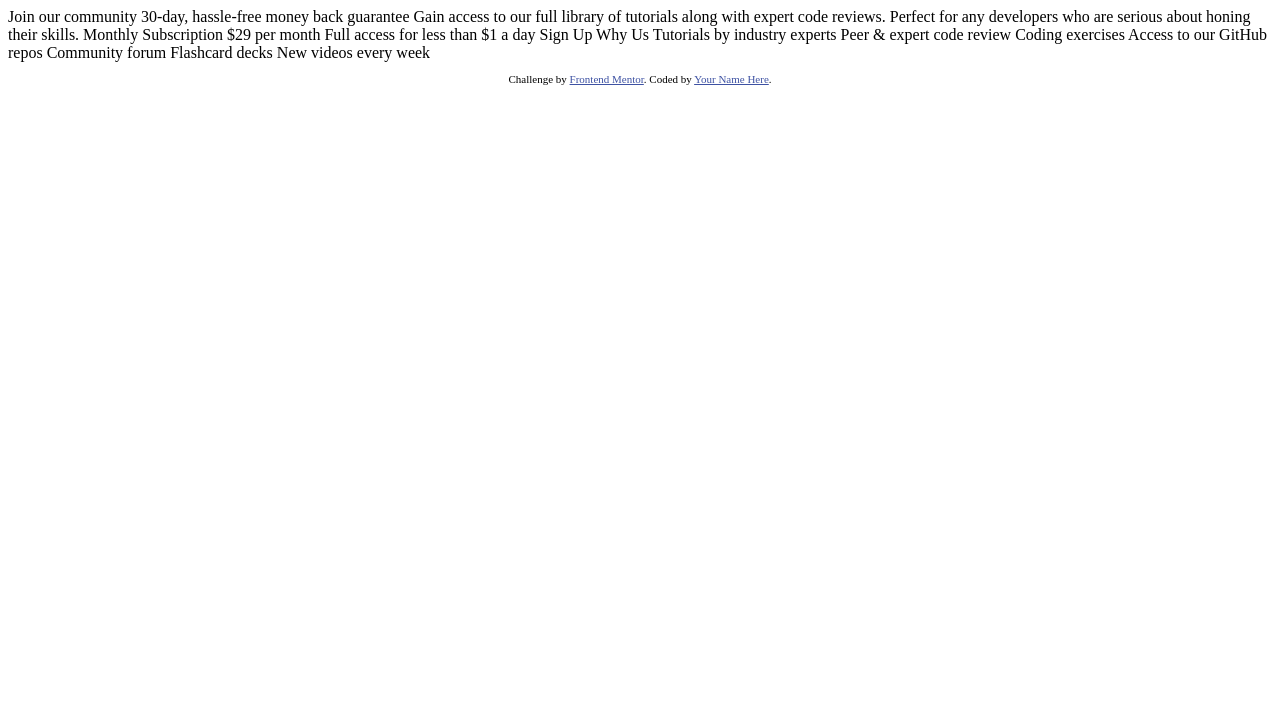
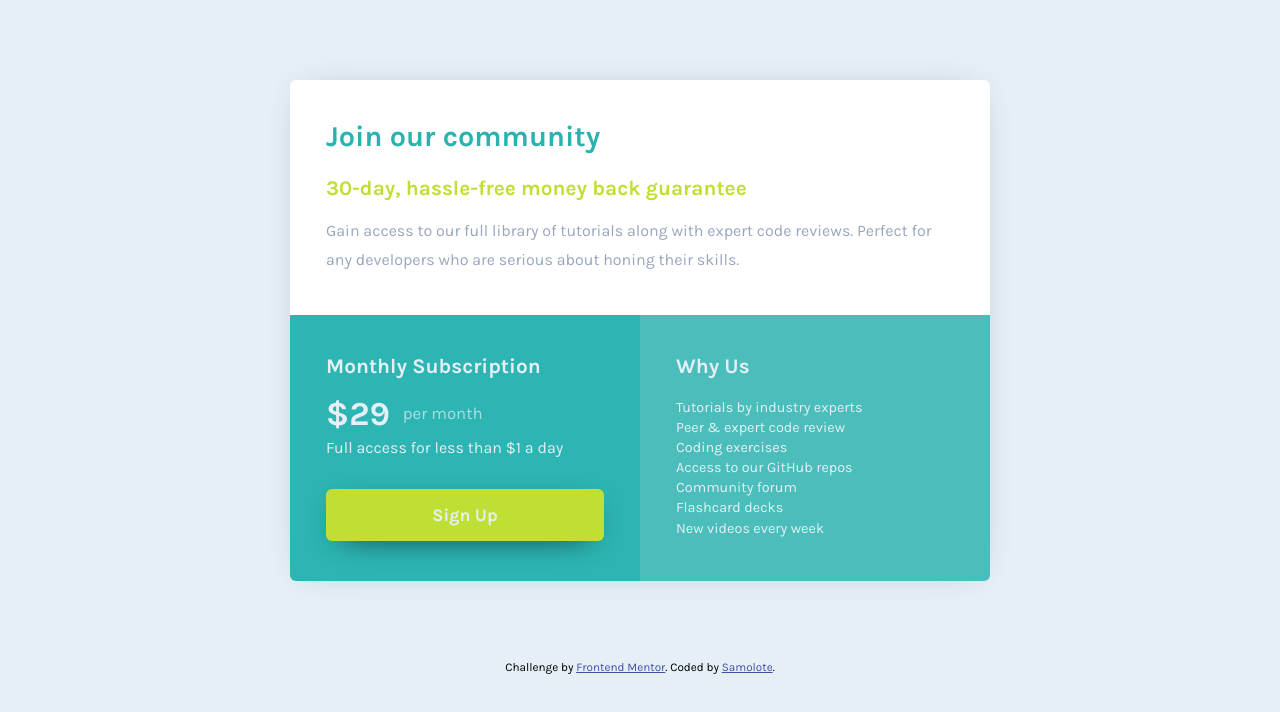
Before and after one commit to Samolote/single-price-grid-component-frontendmentor, a plain HTML site: page index.html in a window 1280 px wide. Drawn offline with Linux system fonts and the light colour scheme.

Commit message:
Finished task.

```diff
--- a/index.html
+++ b/index.html
@@ -1,49 +1,49 @@
 <!DOCTYPE html>
 <html lang="en">
 	<head>
-  <meta charset="UTF-8">
-  <meta name="viewport" content="width=device-width, initial-scale=1.0"> <!-- displays site properly based on user's device -->
-
-  <link rel="icon" type="image/png" sizes="32x32" href="./assets/favicon-32x32.png">
-
+		<meta charset="UTF-8" />
+		<meta name="viewport" content="width=device-width, initial-scale=1.0" />
+		<link rel="icon" type="image/png" sizes="32x32" href="./assets/favicon-32x32.png" />
+		<link
+			href="https://fonts.googleapis.com/css2?family=Karla:wght@400;700&display=swap"
+			rel="stylesheet"
+		/>
+		<link rel="stylesheet" href="normalize.css" />
+		<link rel="stylesheet" href="styles.css" />
 		<title>Frontend Mentor | Single Price Grid Component</title>
-
-  <!-- Feel free to remove these styles or customise in your own stylesheet 👍 -->
-  <style>
-    .attribution { font-size: 11px; text-align: center; }
-    .attribution a { color: hsl(228, 45%, 44%); }
-  </style>
 	</head>
 	<body>
-  Join our community
-
-  30-day, hassle-free money back guarantee
-
-  Gain access to our full library of tutorials along with expert code reviews.
-  Perfect for any developers who are serious about honing their skills.
-
-  Monthly Subscription
-
-  &dollar;29 per month
-
-  Full access for less than &dollar;1 a day
-
-  Sign Up
-
-  Why Us
-
-  Tutorials by industry experts
-  Peer &amp; expert code review
-  Coding exercises
-  Access to our GitHub repos
-  Community forum
-  Flashcard decks
-  New videos every week
-
-  <footer>
+		<main class="price-grid">
+			<header class="price-header">
+				<h1 class="price-header__title">Join our community</h1>
+				<h2 class="price-header__subtitle">30-day, hassle-free money back guarantee</h2>
+				<p class="price-header__description">
+					Gain access to our full library of tutorials along with expert code reviews. Perfect for
+					any developers who are serious about honing their skills.
+				</p>
+			</header>
+			<section class="subscription">
+				<h2 class="subscription__title">Monthly Subscription</h2>
+				<p class="subscription__price">&dollar;29 <span class="subscription__interval">per month</span></p>
+				<p class="subscription__description">Full access for less than &dollar;1 a day</p>
+				<a class="subscription__sign-up" href="#registration-page-at-certain-destination">Sign Up</a>
+			</section>
+			<section class="perks">
+				<h2 class="perks__title">Why Us</h2>
+				<ul class="perks__list">
+					<li class="perks__perk">Tutorials by industry experts</li>
+					<li class="perks__perk">Peer &amp; expert code review</li>
+					<li class="perks__perk">Coding exercises</li>
+					<li class="perks__perk">Access to our GitHub repos</li>
+					<li class="perks__perk">Community forum</li>
+					<li class="perks__perk">Flashcard decks</li>
+					<li class="perks__perk">New videos every week</li>
+				</ul>
+			</section>
+		</main>
+		<footer class="footer">
 			<p class="attribution">
-      Challenge by <a href="https://www.frontendmentor.io?ref=challenge" target="_blank">Frontend Mentor</a>.
-      Coded by <a href="#">Your Name Here</a>.
+				Challenge by <a	class="attribution__anchor"	href="https://www.frontendmentor.io?ref=challenge" target="_blank">Frontend Mentor</a>. Coded by <a class="attribution__anchor" href="https://github.com/Samolote" target="_blank">Samolote</a>.
 			</p>
 		</footer>
   </body>
--- /dev/null
+++ b/styles.css
@@ -0,0 +1,171 @@
+:root {
+	--dark-cyan: hsl(179, 61%, 44%);
+	--cyan: hsl(179, 62%, 43%);
+	--light-cyan: hsl(179, 47%, 52%);
+	--bright-yellow: hsl(71, 73%, 54%);
+
+	--white: hsl(0, 100%, 100%);
+	--light-gray: hsl(204, 43%, 93%);
+	--grayish-blue: hsl(218, 22%, 67%);
+	--black: hsl(0, 0%, 0%);
+}
+
+*,
+*::before,
+*::after {
+	box-sizing: border-box;
+}
+
+html {
+	font-size: 13px;
+	font-family: 'Karla', sans-serif;
+}
+
+body {
+	background-color: var(--light-gray);
+}
+
+.price-grid {
+	display: grid;
+	grid-template-columns: minmax(min-content, 1fr);
+	grid-template-areas:
+		'price-header'
+		'subscription'
+		'perks';
+	margin: 5rem 2.5rem;
+	border-radius: 6px;
+	overflow: hidden;
+	box-shadow: 0 0 2rem -1rem var(--grayish-blue);
+}
+
+.price-header {
+	grid-area: price-header;
+	padding: 2.5rem 2.25rem;
+	background-color: var(--white);
+}
+
+.price-header__title {
+	margin: 0 0 1.5rem;
+	font-size: 1.8em;
+	font-weight: 700;
+	color: var(--cyan);
+}
+
+.price-header__subtitle {
+	margin: 0 0 1rem;
+	font-size: 1.3em;
+	color: var(--bright-yellow);
+}
+
+.price-header__description {
+	margin: 0;
+	line-height: 1.8;
+	color: var(--grayish-blue);
+}
+
+.subscription {
+	grid-area: subscription;
+	padding: 2.5rem 2.25rem 2.25rem;
+	background-color: var(--dark-cyan);
+	color: var(--light-gray);
+}
+
+.subscription__title {
+	margin: 0 0 1rem;
+	font-size: 1.3em;
+}
+
+.subscription__price {
+	display: flex;
+	margin: 0 0 0.35rem;
+	font-size: 2.1em;
+	font-weight: 700;
+}
+
+.subscription__interval {
+	align-self: center;
+	margin-left: 0.8rem;
+	font-size: 0.5em;
+	font-weight: 400;
+	opacity: 0.7;
+}
+
+.subscription__description {
+	margin: 0 0 2rem;
+}
+
+.subscription__sign-up {
+	display: block;
+	margin: 0 auto;
+	padding: 1rem;
+	border-radius: 6px;
+	max-width: 350px;
+	background-color: var(--bright-yellow);
+	font-size: 1.1em;
+	font-weight: 700;
+	text-decoration: none;
+	text-align: center;
+	color: var(--light-gray);
+	box-shadow: 0 0.5rem 2rem -1rem var(--black);
+}
+
+.perks {
+	grid-area: perks;
+	padding: 2.5rem 2.25rem 2.25rem;
+	background-color: var(--light-cyan);
+	color: var(--light-gray);
+}
+
+.perks__title {
+	margin: 0 0 1.2rem;
+	font-size: 1.3em;
+}
+
+.perks__list {
+	margin: 0;
+	padding-left: 0;
+	list-style: none;
+}
+
+.perks__perk {
+	font-size: 0.9em;
+	line-height: 1.4;
+}
+
+.footer {
+	margin-top: 5rem;
+}
+
+.attribution {
+	font-size: 0.733em;
+	text-align: center;
+}
+
+.attribution__anchor {
+	color: hsl(228, 45%, 44%);
+}
+
+@media (min-width: 500px) {
+	html {
+		font-size: 16px;
+	}
+}
+
+@media (min-width: 800px) {
+	.price-grid {
+		grid-template-columns: repeat(2, minmax(min-content, 1fr));
+		grid-template-areas:
+			'price-header price-header'
+			'subscription perks';
+		margin: 5rem auto;
+		max-width: 700px;
+	}
+
+	.subscription {
+		padding: 2.5rem 2.25rem;
+	}
+
+	.perks {
+		padding: 2.5rem 2.25rem;
+	}
+}
```
Also changed, not shown: normalize.css (added). Lines whose indentation alone changed are shown as unchanged.
